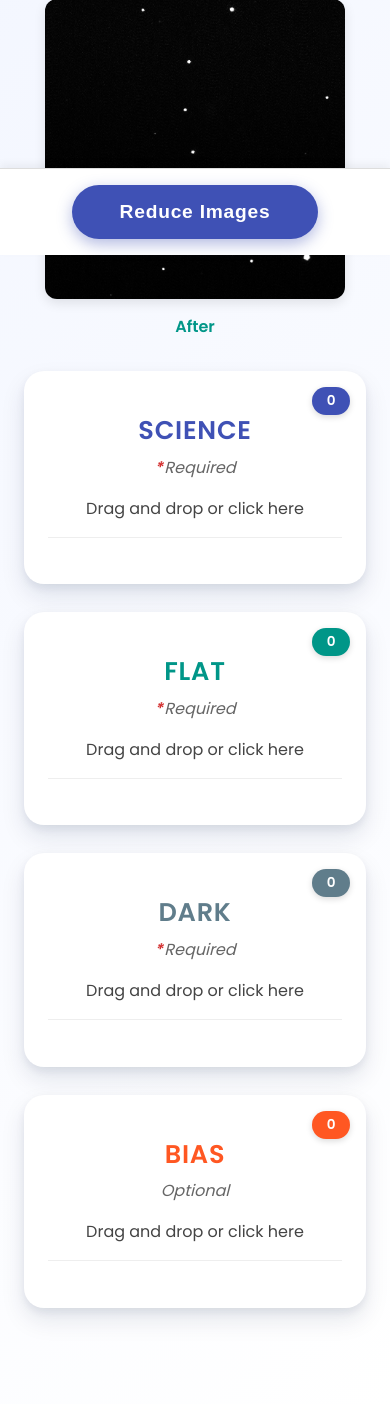
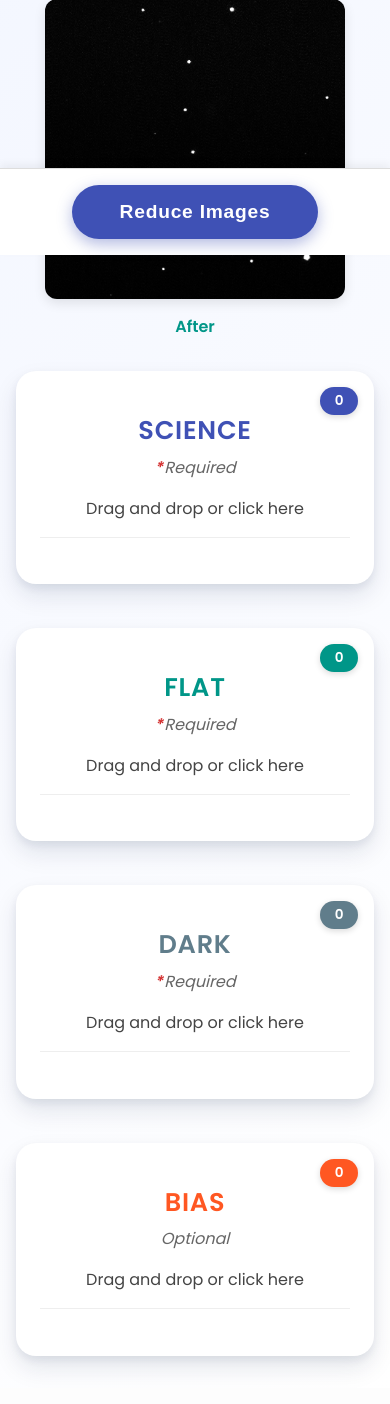
Before and after one commit to marcosmarro/fitsimagereduction, a Flask app: page / in a window 390 px wide. Shown: the part 589-1993 px from the top of the page. After the commit the page ends 1957 px from the top, so only its background shows below. Run offline with Flask 3, Linux system fonts and the light colour scheme.

Commit message:
Round 4 mobile

```diff
--- a/templates/index.html
+++ b/templates/index.html
@@ -256,13 +256,18 @@
         flex-direction: column;
         flex-wrap: nowrap;
         align-items: center;
+        width: 100%;
+        max-width: 100%;
+        padding: 1rem;
       }
       .upload-card {
-        max-width: 100%;
         flex: none;
-        width: 90vw;
+        width: 100%;
+        max-width: none;
+        margin-bottom: 1rem;
       }
-    }
+}
+
 
   </style>
 </head>
```
